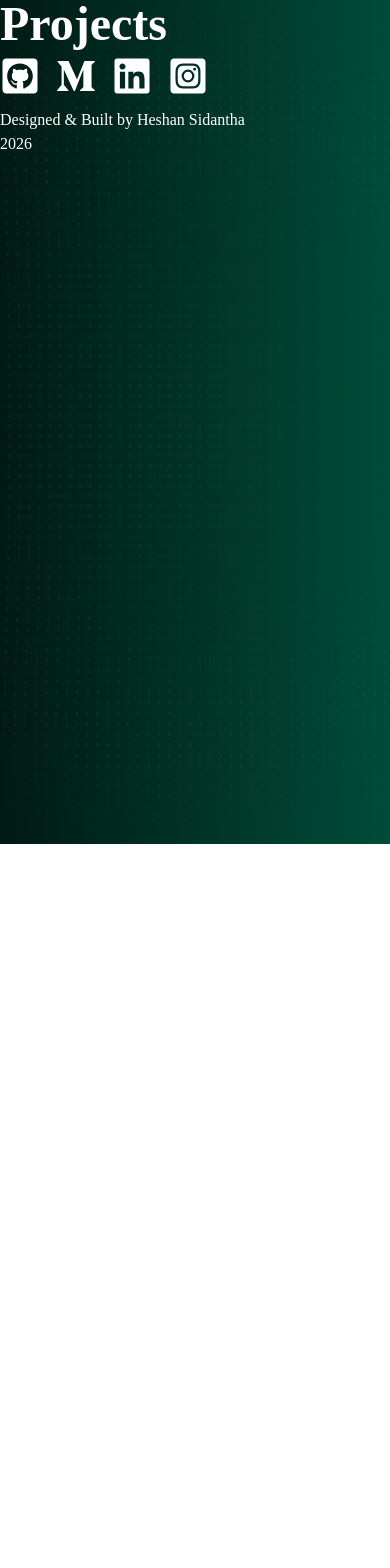
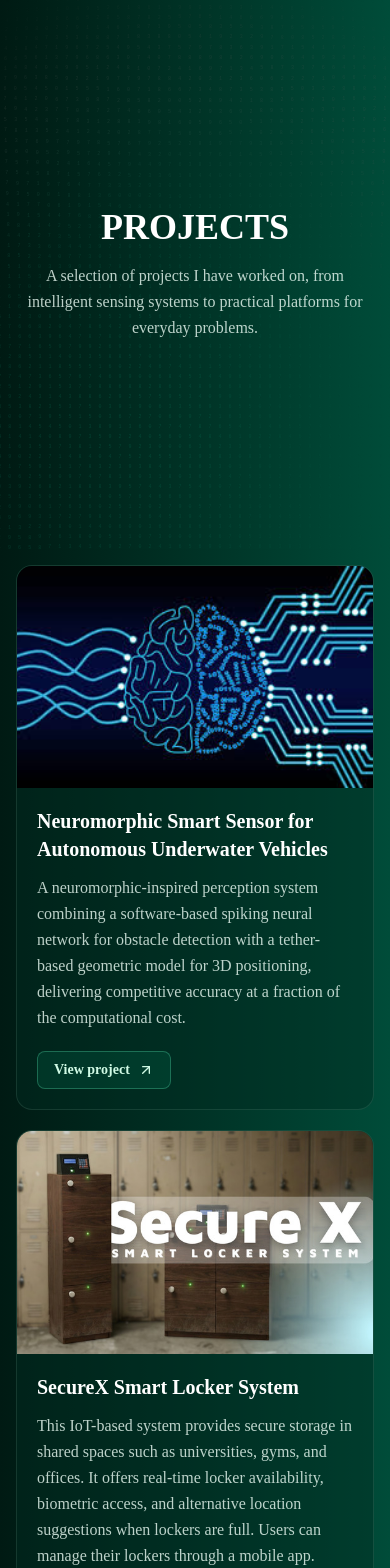
Before and after one commit to sidantha0377/heshansidantha, a Next.js app: page /projects in a window 390 px wide. Shown: the top 1568 px of the page. Before the commit the page ends 844 px from the top, so only its background shows below. Built offline with nearby package versions, Linux system fonts and the light colour scheme.

Commit message:
Refactor code structure for improved readability and maintainability

```diff
--- a/app/components/Footer.tsx
+++ b/app/components/Footer.tsx
@@ -1,6 +1,6 @@
 import React from 'react'
 import { FaGithubSquare, FaMediumM, FaLinkedin, FaInstagramSquare } from "react-icons/fa"
-export default function Footer() {
+export function Footer() {
     return (
 
         <div className='flex flex-col gap-3'>
@@ -20,8 +20,34 @@ export default function Footer() {
                 </a>
             </div>
             <div>
-                <p >Designed & Built by Heshan Sidantha<br />2026 </p>
+                <p >© Designed & Built by Heshan Sidantha<br />2026 </p>
             </div>
         </div>
     )
 }
+export function FooterCenter() {
+    return (
+
+        <div className='flex flex-col items-center gap-3'>
+            <div className="flex flex-row gap-4" >
+                <a href="https://github.com/sidantha0377" className='transition-colors hover:text-emerald-300  focus-visible:text-emerald-300'>
+                    <FaGithubSquare size={40} />
+                </a>
+                <a href="https://medium.com/@heshsid" className='transition-colors hover:text-emerald-300  focus-visible:text-emerald-300'>
+                    <FaMediumM size={40} />
+                </a>
+                <a href="https://www.linkedin.com/in/heshan-sidantha-5b9925296/" className='transition-colors hover:text-emerald-300  focus-visible:text-emerald-300'>
+                    <FaLinkedin size={40} />
+
+                </a>
+                <a href="https://www.instagram.com/heshan_sidantha" className='transition-colors hover:text-emerald-300  focus-visible:text-emerald-300'>
+                    <FaInstagramSquare size={40} />
+                </a>
+            </div>
+
+            <p >© Designed & Built by Heshan Sidantha</p>
+            <p className='text-center'>2026</p>
+
+        </div>
+    )
+}
--- a/app/components/ProjectSummary.tsx
+++ b/app/components/ProjectSummary.tsx
@@ -1,18 +1,13 @@
 import React from 'react'
 import { GraduationCap } from 'lucide-react';
 import SpotlightCard from "./SpotlightCard";
-
-const ProDetail = [
-    { name: "Neuromorphic Smart Sensor for Autonomous Underwater Vehicles", detail: "A neuromorphic-inspired perception system combining a software-based spiking neural network for obstacle detection with a tether-based geometric model for 3D positioning, delivering competitive accuracy at a fraction of the computational cost.", imgsrc: "img/nssf.jpg" },
-    { name: "SecureX Smart Locker System", detail: "This IoT-based system provides secure storage in shared spaces such as universities, gyms, and offices. It offers real-time locker availability, biometric access, and alternative location suggestions when lockers are full. Users can manage their lockers through a mobile app.", imgsrc: "img/securex.jpg" },
-    { name: "FoodBuddy – Food Waste Reduction Platform", detail: "FoodBuddy helps restaurants reduce food waste by listing unsold items at discounted prices. Users can discover these offers from nearby restaurants.", imgsrc: "img/foodbuddy.jpg" }
-]
+import { projects } from "../data/projects";
 export default function Project() {
     return (
         <div id="projects" className="scroll-mt-4 pt-4 sm:pt-8 lg:pt-30">
             <h2 className="text-3xl font-bold pb-2 ">Projects</h2>
             <div className='flex flex-col gap-8 pt-4 pb-4'>
-                {ProDetail.map((project) => (
+                {projects.map((project) => (
                     <SpotlightCard key={project.name} className="rounded-xl border border-transparent p-4 transition-all duration-300 hover:border-emerald-500/40 hover:bg-[#002d22]/60 hover:shadow-lg hover:shadow-emerald-950/50 sm:p-6">
                         <div className="flex flex-col gap-4 sm:flex-row">
                             <div className="h-48 w-full flex-shrink-0 overflow-hidden rounded-lg sm:h-28 sm:w-40">
@@ -25,7 +20,7 @@ export default function Project() {
                             <div className="min-w-0">
                                 <h3 className="text-lg font-bold sm:text-xl">{project.name}</h3>
                                 <div className="gap-2 text-base sm:text-lg">
-                                    <p>{project.detail}</p>
+                                    <p>{project.summary}</p>
                                 </div>
                             </div>
                         </div>
--- a/app/components/Projects.tsx
+++ b/app/components/Projects.tsx
@@ -1,9 +1,61 @@
-import React from 'react'
+import Link from "next/link";
+import { ArrowLeft, ArrowUpRight } from "lucide-react";
+import SpotlightCard from "./SpotlightCard";
+import { projectsdeep } from "../data/projects";
 
 export default function Projects() {
     return (
+
         <div>
-            <h1 className='text-5xl font-bold pb-2   '>Projects</h1>
+            <div className="sticky top-0 z-10 flex min-h-[65svh] flex-col items-center justify-center px-5 py-10 text-center lg:static lg:min-h-0 lg:p-100">
+                <h1 className="text-center text-4xl font-bold sm:text-9xl">PROJECTS</h1>
+                <p className="mt-4 text-center text-base leading-relaxed text-emerald-50/80 sm:text-xl">
+                    A selection of projects I have worked on, from intelligent sensing systems to
+                    practical platforms for everyday problems.
+                </p>
+            </div>
+            <div className="relative z-20 grid gap-5 bg-gradient-to-r from-[#001a13] to-[#004c39] p-4 sm:gap-6 sm:p-20 lg:z-auto lg:bg-none md:grid-cols-3">
+                {projectsdeep.map((project, index) => (
+                    <SpotlightCard
+                        key={project.name}
+                        className="overflow-hidden rounded-2xl border border-emerald-100/10 bg-[#002d22]/45 transition-colors hover:border-emerald-300/40"
+                    >
+                        <div className="relative aspect-[16/10] overflow-hidden">
+                            <img
+                                src={project.imgsrc}
+                                alt={project.name}
+                                className="h-full w-full object-cover transition-transform duration-500 hover:scale-105"
+                            />
+                            {
+                                project.ongoing ? <span className="absolute left-4 top-4 rounded-full border border-white/20 bg-black/50 px-3 py-1 text-sm text-white backdrop-blur">
+                                    On Going
+                                </span> : <></>
+                            }
+
+                        </div>
+                        <div className="p-5 sm:p-6">
+                            <h2 className="text-xl font-bold leading-snug sm:text-2xl">
+                                {project.name}
+                            </h2>
+                            <p className="mt-3 leading-relaxed text-emerald-50/80">
+                                {project.detail}
+                            </p>
+                        </div>
+                        <div className="px-5 pb-5 sm:px-6 sm:pb-6">
+                            <a
+                                href={project.projectPage}
+                                target="_blank"
+                                rel="noopener noreferrer"
+                                className="group inline-flex items-center gap-2 rounded-lg border border-emerald-300/30 bg-emerald-400/10 px-4 py-2 text-sm font-semibold text-emerald-100 transition-all hover:border-emerald-300/60 hover:bg-emerald-400/20 hover:text-white focus-visible:outline focus-visible:outline-2 focus-visible:outline-offset-2 focus-visible:outline-emerald-300"
+                            >
+                                View project
+                                <ArrowUpRight className="h-4 w-4 transition-transform group-hover:-translate-y-0.5 group-hover:translate-x-0.5" />
+                            </a>
+                        </div>
+                    </SpotlightCard>
+                ))}
+            </div>
         </div>
+
     )
 }
--- /dev/null
+++ b/app/data/projects.ts
@@ -0,0 +1,60 @@
+export const projects = [
+    {
+        name: "Neuromorphic Smart Sensor for Autonomous Underwater Vehicles",
+        summary:
+            "A neuromorphic-inspired perception system combining a software-based spiking neural network for obstacle detection with a tether-based geometric model for 3D positioning, delivering competitive accuracy at a fraction of the computational cost.",
+        imgsrc: "/img/nssf.jpg",
+    },
+    {
+        name: "SecureX Smart Locker System",
+        summary:
+            "This IoT-based system provides secure storage in shared spaces such as universities, gyms, and offices. It offers real-time locker availability, biometric access, and alternative location suggestions when lockers are full. Users can manage their lockers through a mobile app.",
+        imgsrc: "/img/securex.jpg",
+    },
+    {
+        name: "FoodBuddy – Food Waste Reduction Platform",
+        summary:
+            "FoodBuddy helps restaurants reduce food waste by listing unsold items at discounted prices. Users can discover these offers from nearby restaurants.",
+        imgsrc: "/img/foodbuddy.jpg",
+    },
+];
+export const projectsdeep = [
+    {
+        name: "Neuromorphic Smart Sensor for Autonomous Underwater Vehicles",
+        detail:
+            "A neuromorphic-inspired perception system combining a software-based spiking neural network for obstacle detection with a tether-based geometric model for 3D positioning, delivering competitive accuracy at a fraction of the computational cost.",
+        imgsrc: "/img/nssf.jpg",
+        ongoing:false,
+        projectPage :"https://cepdnaclk.github.io/e20-4yp-Neuromorphic-Smart-Sensor-for-Autonomous-Underwater-Vehicles/"
+    },
+    {
+        name: "SecureX Smart Locker System",
+        detail:
+            "This IoT-based system provides secure storage in shared spaces such as universities, gyms, and offices. It offers real-time locker availability, biometric access, and alternative location suggestions when lockers are full. Users can manage their lockers through a mobile app.",
+        imgsrc: "/img/securex.jpg",
+        ongoing:false,
+        projectPage :"https://cepdnaclk.github.io/e20-3yp-Smart-Locker-System/"
+    },
+    {
+        name: "FoodBuddy – Food Waste Reduction Platform",
+        detail:
+            "Food Buddy is a solution for the food wastage of restaurants. We provide a platform, where the restaurants can display their unsold food items with attractive discounts and users can see those advertisements from nearby restaurants.",
+        imgsrc: "/img/foodbuddy.jpg",
+        ongoing:false,
+        projectPage :"https://projects.ce.pdn.ac.lk/co227/e20/Food-Buddy/"
+    },
+    {
+        name: "iHeart",
+        detail:
+            "iHeart is a heart disease prediction system that uses neural networks to analyze key health data such as age, blood pressure, and cholesterol levels. It provides users with a risk assessment and personalized recommendations for preventing cardiovascular issues,enabling early detection and promoting heart health awareness.",
+        imgsrc: "/img/ihart.png",
+        projectPage :"https://cepdnaclk.github.io/e20-co542-heart-disease-prediction/"
+    },
+    // {
+    //     name: "Arunella",
+    //     detail:
+    //         "iHeart is a heart disease prediction system that uses neural networks to analyze key health data such as age, blood pressure, and cholesterol levels. It provides users with a risk assessment and personalized recommendations for preventing cardiovascular issues,enabling early detection and promoting heart health awareness.",
+    //     imgsrc: "/img/ihart.png",
+    //     projectPage :"https://cepdnaclk.github.io/e20-co542-heart-disease-prediction/"
+    // },
+];
--- a/app/page.tsx
+++ b/app/page.tsx
@@ -3,7 +3,7 @@ import AboutMe from "./components/AboutMe";
 import Experience from "./components/Experience";
 import Project from "./components/ProjectSummary";
 import ConnectWithMe from "./components/ConnectWithMe";
-import Footer from "./components/Footer";
+import { Footer } from "./components/Footer";
 
 export default function Home() {
   return (
--- a/app/projects/page.tsx
+++ b/app/projects/page.tsx
@@ -1,11 +1,13 @@
-import React from 'react'
 import Projects from '../components/Projects'
-import Footer from '../components/Footer'
-export default function page() {
+import { FooterCenter } from '../components/Footer'
+
+export default function ProjectsPage() {
     return (
-        <div className='flex flex-col justify-center text-white '>
+        <div className="relative justify-center text-white z-10 flex min-h-screen flex-col">
             <Projects />
-            <Footer />
+            <footer className="mx-auto  mt-auto w-full max-w-6xl px-6 pb-8 sm:px-10">
+                <FooterCenter />
+            </footer>
         </div>
     )
 }
```
Also changed, not shown: public/img/ihart.png (added).
